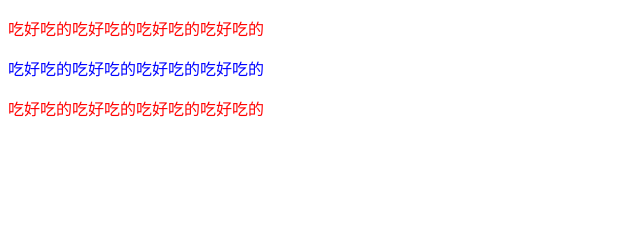
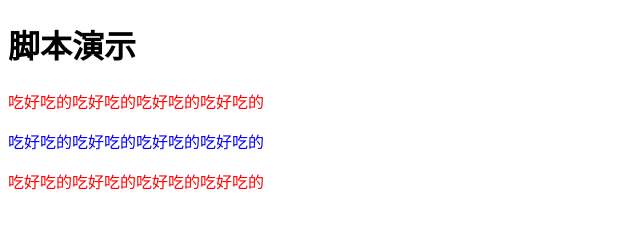
Before and after one commit to teann1996/teann1996.github.io, a plain HTML site: page index.html in a window 1280 px wide. Shown: the whole page, without its empty margins (0-640 px from the left). Drawn offline with Linux system fonts and the light colour scheme.

```diff
--- a/index.html
+++ b/index.html
@@ -9,6 +9,7 @@
 </head>
 
 <body>
+    <h1>脚本演示</h1>
     <p>吃好吃的吃好吃的吃好吃的吃好吃的
     </p>
     <p class="a">吃好吃的吃好吃的吃好吃的吃好吃的
```
Also changed, not shown: 1 other file.
